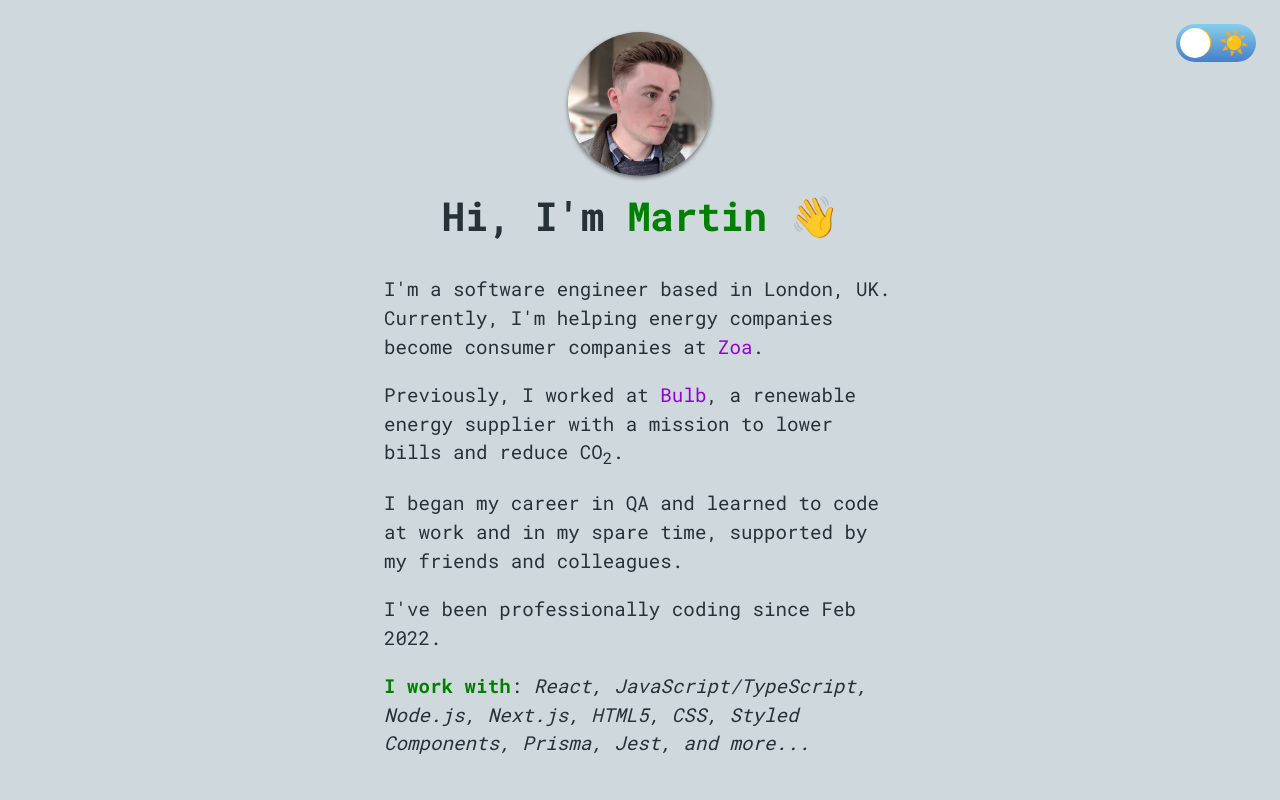
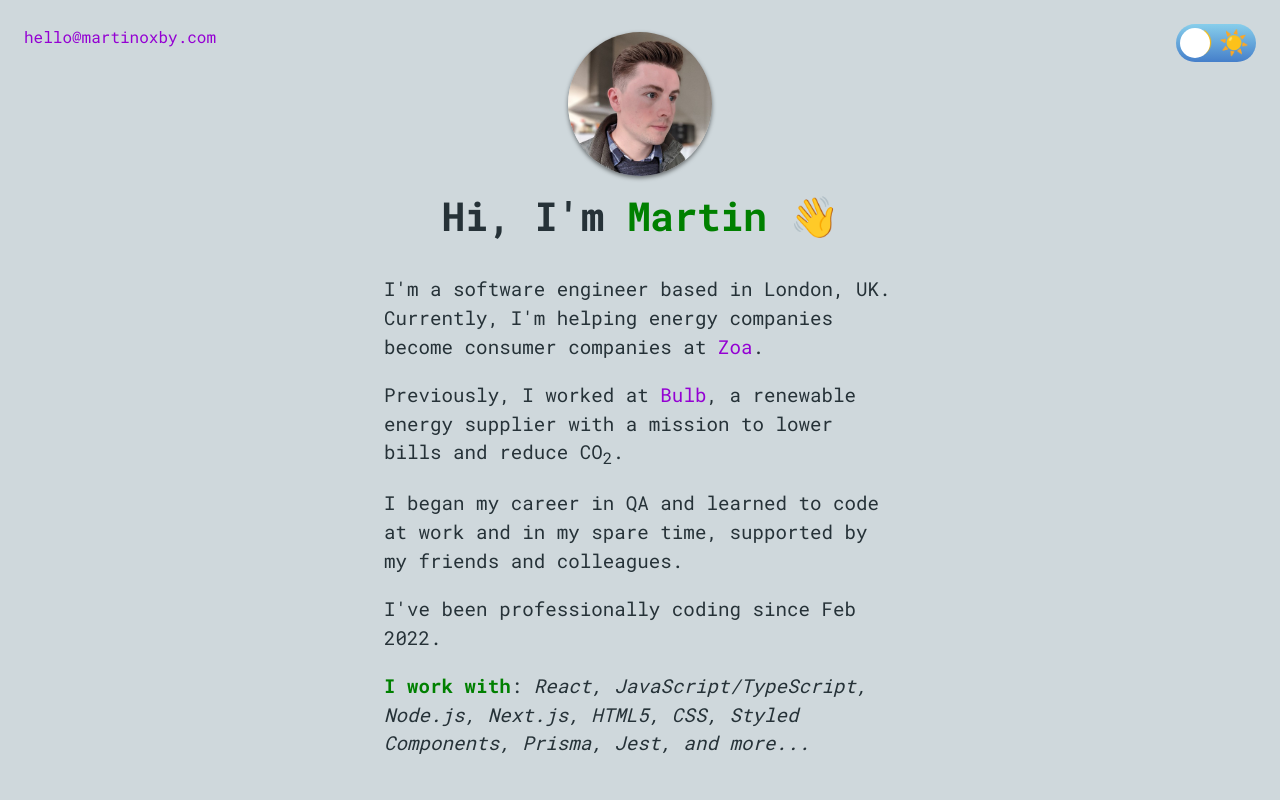
Before and after one commit to mrtnxby/martinoxby.com, a Next.js app: page / in a window 1280 px wide. Shown: the top 800 px of the page. Built offline with nearby package versions, Linux system fonts and the light colour scheme.

Commit message:
Add email header and update styling

```diff
--- /dev/null
+++ b/src/components/EmailHeader.module.css
@@ -0,0 +1,13 @@
+.emailHeaderContainer {
+  position: absolute;
+  top: 0;
+  left: 0;
+  padding: 1.5rem;
+  font-size: 1rem;
+}
+
+@media (max-width: 48rem) {
+  .emailHeaderContainer {
+    display: none;
+  }
+}
--- /dev/null
+++ b/src/components/EmailHeader.tsx
@@ -0,0 +1,11 @@
+import styles from "./EmailHeader.module.css";
+
+const EmailHeader = () => {
+  return (
+    <div className={styles.emailHeaderContainer}>
+      <a href="mailto:hello@martinoxby.com">hello@martinoxby.com</a>
+    </div>
+  );
+};
+
+export default EmailHeader;
--- a/src/components/ThemeToggle.module.css
+++ b/src/components/ThemeToggle.module.css
@@ -9,9 +9,9 @@
 }
 
 .themeToggleButton {
-  --toggle-width: 80px;
-  --toggle-height: 38px;
-  --toggle-padding: 4px;
+  --toggle-width: 5rem;
+  --toggle-height: 2.375rem;
+  --toggle-padding: 0.25rem;
   position: relative;
   display: flex;
   align-items: center;
@@ -44,7 +44,7 @@
   transform: translateX(calc(var(--toggle-width) - var(--toggle-height)));
 }
 
-@media (max-width: 450px) {
+@media (max-width: 28.125rem) {
   .themeToggleContainer {
     padding: 1rem;
   }
--- a/src/components/layout.module.css
+++ b/src/components/layout.module.css
@@ -8,7 +8,7 @@
   margin: auto;
 }
 
-@media (max-width: 37.5rem) {
+@media (max-width: 28.125rem) {
   .container {
     margin: 0;
     padding: 2rem;
--- a/src/pages/index.tsx
+++ b/src/pages/index.tsx
@@ -6,10 +6,12 @@ import svgStyles from "@/styles/svgStyles.module.css";
 
 import ThemeToggle from "@/components/ThemeToggle";
 import Layout, { siteTitle } from "@/components/layout";
+import EmailHeader from "@/components/EmailHeader";
 
 export default function Home() {
   return (
     <Layout home>
+      <EmailHeader />
       <ThemeToggle />
       <Head>
         <title>{siteTitle}</title>
@@ -117,7 +119,7 @@ export default function Home() {
             </g>
           </svg>
         </a>
-        <a className={styles.button} href="mailto:martin@oxby.io">
+        <a className={styles.button} href="mailto:hello@martinoxby.com">
           <svg
             role="img"
             fill="none"
--- a/src/styles/globals.css
+++ b/src/styles/globals.css
@@ -2,7 +2,7 @@ html {
 }
 
 ::selection {
-  background: #9b59b6;
+  background: var(--color-selection-highlight);
 }
 
 body {
@@ -31,6 +31,7 @@ body[data-theme="light"] {
   --color-text-primary: #263238;
   --color-text-bold: #008000;
   --color-text-link: #9400d3;
+  --color-selection-highlight: #ffd700;
   --color-bg-primary: #cfd8dc;
   --color-bg-toggle: linear-gradient(#87ceeb, #457fca);
 }
@@ -39,6 +40,7 @@ body[data-theme="dark"] {
   --color-text-primary: #cfd8dc;
   --color-text-bold: #ff8c00;
   --color-text-link: #ffd700;
+  --color-selection-highlight: #9400d3;
   --color-bg-primary: #263238;
   --color-bg-toggle: linear-gradient(#804e9c, #6f99a8);
 }
--- a/src/styles/utils.module.css
+++ b/src/styles/utils.module.css
@@ -6,7 +6,7 @@
   margin: 1rem 0;
 }
 
-@media (max-width: 768px) {
+@media (max-width: 28.125rem) {
   .heading2Xl {
     font-size: 2rem;
   }
@@ -33,7 +33,7 @@
 
 .borderCircle {
   border-radius: 50%;
-  box-shadow: 0 2px 4px rgba(0, 0, 0, 0.5);
+  box-shadow: 0 0.125rem 0.25rem rgba(0, 0, 0, 0.5);
 }
 
 .colorInherit {
```
Also changed, not shown: 1 other file (tests, documents, lock files or other folders).
